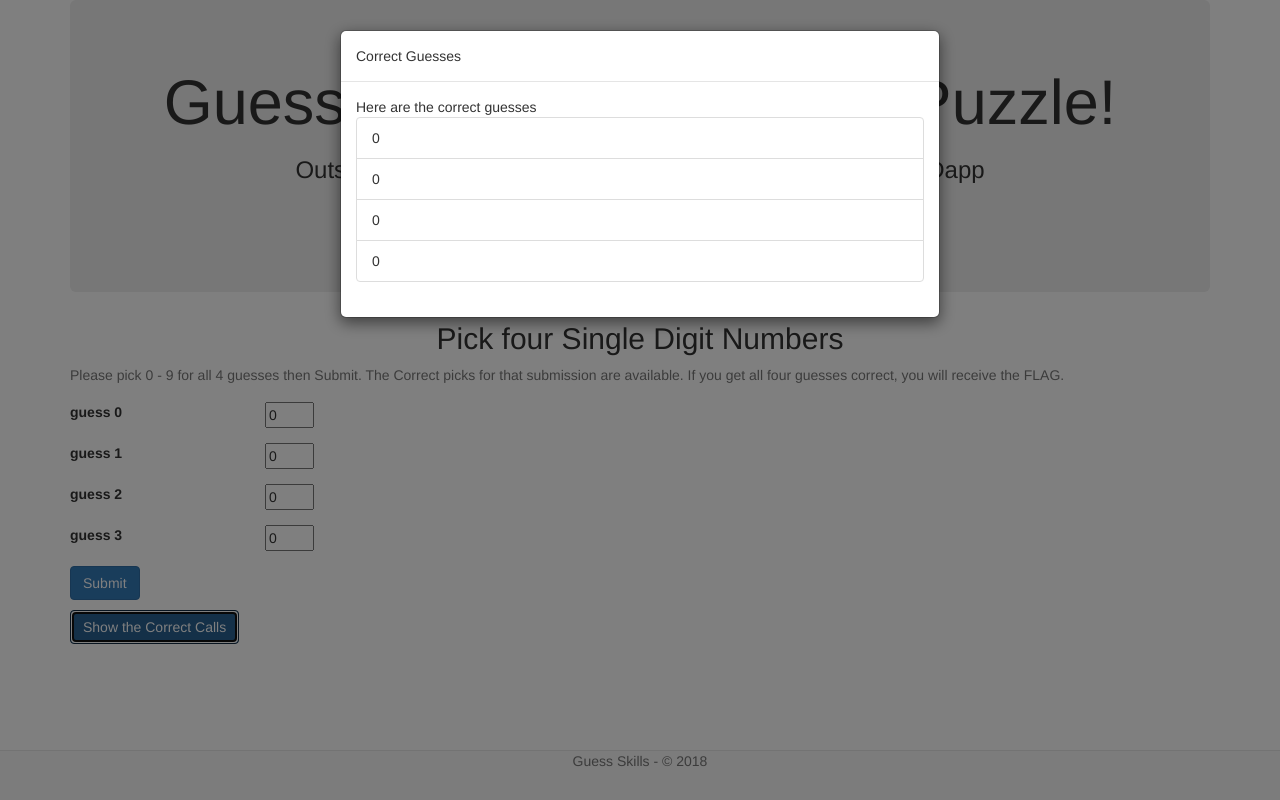
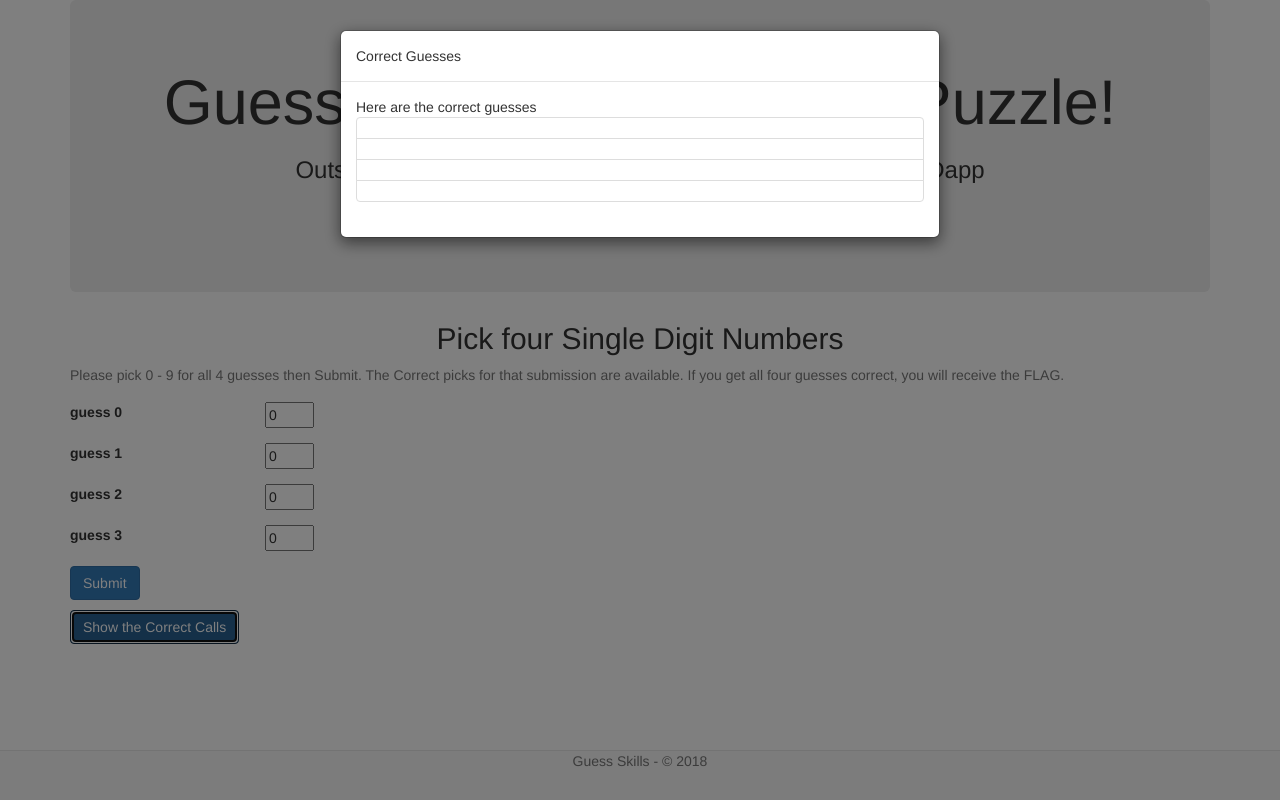
Before and after one commit to glgaines/guess5, a website: page docs/index.html in a window 1280 px wide. Both pictures are taken after a click on the button "Show the Correct Calls". Drawn offline with nearby package versions, Linux system fonts and the light colour scheme.

Commit message:
adding front end files for Github Pages

```diff
--- a/docs/index.html
+++ b/docs/index.html
@@ -60,10 +60,10 @@
 						 <div class="modal-body">
 							 Here are the correct guesses
 							 <ul class="list-group">
-								 <li class = "list-group-item" id="correct_0">0</li>
-								 <li class = "list-group-item" id="correct_1">0</li>
-								 <li class = "list-group-item" id="correct_2">0</li>
-								 <li class = "list-group-item" id="correct_3">0</li>
+								 <li class = "list-group-item" id="correct_0"></li>
+								 <li class = "list-group-item" id="correct_1"></li>
+								 <li class = "list-group-item" id="correct_2"></li>
+								 <li class = "list-group-item" id="correct_3"></li>
 							 </ul>
 						 </div>
 					 </div>
```
Also changed, not shown: src/index.html (+4 -4 lines).
